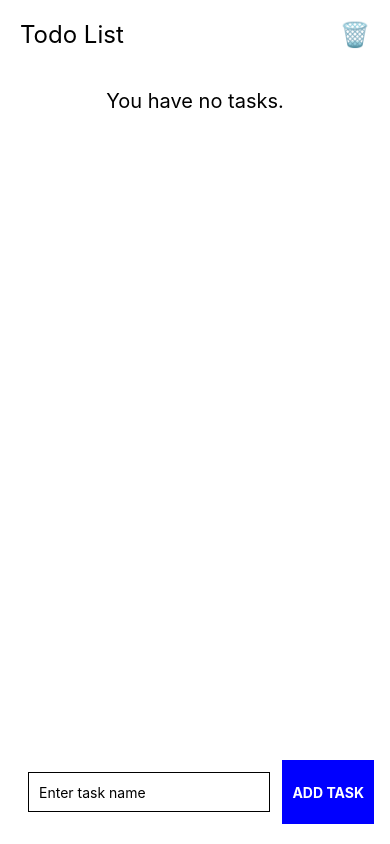
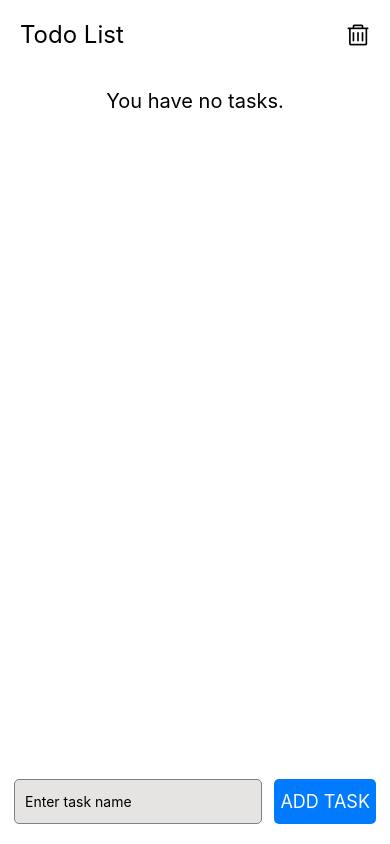
Before and after one commit to Neelpatel77/PROJECT_10, a React Native app: screen / in a window 390 px wide. Built offline with nearby package versions, Linux system fonts and the light colour scheme.

Commit message:
UI components updated.

```diff
--- a/App.js
+++ b/App.js
@@ -1,18 +1,30 @@
-import React, { useState } from 'react';
-import { StyleSheet, Text, View, SafeAreaView, FlatList, TextInput, TouchableOpacity, Alert, StatusBar } from 'react-native';
-import RowComponent from './components/RowComponent';
+import React, { useState } from "react";
+import {
+  StyleSheet,
+  Text,
+  View,
+  SafeAreaView,
+  FlatList,
+  TextInput,
+  TouchableOpacity,
+  Alert,
+  StatusBar,
+} from "react-native";
+import RowComponent from "./components/RowComponent";
+import { AntDesign } from "@expo/vector-icons";
 
 let initialTodoList = [];
 
 export default function App() {
   const [todoList, setTodoList] = useState(initialTodoList);
-  const [taskName, setTaskName] = useState('');
+  const [taskName, setTaskName] = useState("");
 
   const addTask = (name) => {
-    const newId = todoList.length > 0 ? todoList[todoList.length - 1].id + 1 : 1;
+    const newId =
+      todoList.length > 0 ? todoList[todoList.length - 1].id + 1 : 1;
     const newTask = { id: newId, name: name, isComplete: false };
     setTodoList([...todoList, newTask]);
-    setTaskName('');
+    setTaskName("");
   };
 
   const deleteAllTasks = () => {
@@ -21,7 +33,7 @@ export default function App() {
       "Are you sure you want to delete all tasks?",
       [
         { text: "Cancel", style: "cancel" },
-        { text: "OK", onPress: () => setTodoList([]) }
+        { text: "OK", onPress: () => setTodoList([]) },
       ]
     );
   };
@@ -45,20 +57,21 @@ export default function App() {
       <View style={styles.header}>
         <Text style={styles.headerText}>Todo List</Text>
         <TouchableOpacity onPress={deleteAllTasks}>
-          <Text style={styles.deleteButtonText}>🗑️</Text>
+          <AntDesign name="delete" size={24} color="black" />
         </TouchableOpacity>
       </View>
 
-      {todoList.length === 0 &&
-        <Text style={styles.noTasksText} testID='appJSMessageText'>
-          You have no tasks.</Text>
-      }
+      {todoList.length === 0 && (
+        <Text style={styles.noTasksText} testID="appJSMessageText">
+          You have no tasks.
+        </Text>
+      )}
 
       <FlatList
         data={todoList}
         renderItem={renderItem}
-        keyExtractor={item => item.id.toString()}
-        testID='taskFlatList'
+        keyExtractor={(item) => item.id.toString()}
+        testID="taskFlatList"
       />
       <View style={styles.inputContainer}>
         <TextInput
@@ -66,9 +79,13 @@ export default function App() {
           onChangeText={setTaskName}
           value={taskName}
           placeholder="Enter task name"
-          testID='taskInputBox'
+          testID="taskInputBox"
         />
-        <TouchableOpacity style={styles.addButton} onPress={() => addTask(taskName)} testID='addBtn'>
+        <TouchableOpacity
+          style={styles.addButton}
+          onPress={() => addTask(taskName)}
+          testID="addBtn"
+        >
           <Text style={styles.addButtonText}>ADD TASK</Text>
         </TouchableOpacity>
       </View>
@@ -76,20 +93,17 @@ export default function App() {
   );
 }
 
-
-
-
 const styles = StyleSheet.create({
   container: {
     flex: 1,
     marginTop: StatusBar.currentHeight || 0,
   },
   header: {
-    flexDirection: 'row',
-    justifyContent: 'space-between',
-    alignItems: 'center',
+    flexDirection: "row",
+    justifyContent: "space-between",
+    alignItems: "center",
     padding: 20,
-    backgroundColor: 'white',
+    backgroundColor: "white",
   },
   headerText: {
     fontSize: 24,
@@ -98,48 +112,53 @@ const styles = StyleSheet.create({
     fontSize: 24,
   },
   item: {
-    backgroundColor: 'white',
+    backgroundColor: "white",
     padding: 20,
     marginVertical: 8,
     marginHorizontal: 16,
-    flexDirection: 'row',
-    justifyContent: 'space-between',
-    alignItems: 'center',
+    flexDirection: "row",
+    justifyContent: "space-between",
+    alignItems: "center",
     borderBottomWidth: 1,
-    borderBottomColor: '#cccccc',
+    borderBottomColor: "#cccccc",
   },
   title: {
     fontSize: 24,
   },
   status: {
     fontSize: 20,
-    color: 'green',
+    color: "green",
   },
   noTasksText: {
     fontSize: 20,
-    textAlign: 'center',
+    textAlign: "center",
     marginVertical: 20,
   },
   inputContainer: {
-    flexDirection: 'row',
-    paddingHorizontal: 16,
+    flexDirection: "row",
+    paddingHorizontal: 14,
     paddingVertical: 20,
   },
   input: {
     flex: 1,
-    height: 40,
-    margin: 12,
+    height: 45,
+    marginRight: 12,
     borderWidth: 1,
+    borderColor: "#808080",
+    borderRadius: 5,
+    backgroundColor: "#E5E4E2",
     padding: 10,
   },
   addButton: {
-    backgroundColor: 'blue',
-    padding: 10,
-    justifyContent: 'center',
-    alignItems: 'center',
+    backgroundColor: "#007AFF",
+    paddingHorizontal: 6,
+    borderRadius: 5,
+    height: 45,
+    justifyContent: "center",
+    alignItems: "center",
   },
   addButtonText: {
-    color: 'white',
-    fontWeight: 'bold',
+    color: "white",
+    fontSize: 18,
   },
 });
--- a/components/RowComponent.js
+++ b/components/RowComponent.js
@@ -5,9 +5,16 @@ const RowComponent = ({ todo, onToggle }) => {
   return (
     <View style={styles.row}>
       <View style={styles.textContainer}>
-        <Text style={styles.id}>{todo.id}</Text>
+        <Text style={styles.id}>{todo.id} - </Text>
         <Text style={styles.name}>{todo.name}</Text>
       </View>
+      <View>
+        <Switch
+          trackColor={{ false: "#C1C1C1", true: "#32C557" }}
+          onValueChange={() => onToggle(todo.id)}
+          value={todo.isComplete}
+        />
+        <View style={styles.toggleLabel}>
           <Text
             style={[
               styles.status,
@@ -16,11 +23,8 @@ const RowComponent = ({ todo, onToggle }) => {
           >
             {todo.isComplete ? "FINISHED" : "PENDING"}
           </Text>
-      <Switch
-        trackColor={{ false: "#C1C1C1", true: "#32C557" }}
-        onValueChange={() => onToggle(todo.id)}
-        value={todo.isComplete}
-      />
+        </View>
+      </View>
     </View>
   );
 };
@@ -30,25 +34,28 @@ const styles = StyleSheet.create({
     flexDirection: "row",
     alignItems: "center",
     paddingVertical: 10,
-    paddingHorizontal: 15,
     borderBottomWidth: 1,
     borderBottomColor: "#cccccc",
+    marginHorizontal: 20,
   },
   textContainer: {
     flex: 1,
     flexDirection: "row",
-    alignItems: "center",
+    alignItems: "flex-start",
   },
   id: {
-    fontWeight: "bold",
-    marginRight: 5,
+    fontSize: 20,
   },
   name: {
     flex: 1,
+    fontSize: 20,
   },
   status: {
     fontSize: 16,
-    marginRight: 10,
+  },
+  toggleLabel: {
+    marginLeft: -300,
+    alignItems: "flex-start",
   },
 });
 
```
Lines whose indentation alone changed are shown as unchanged.
